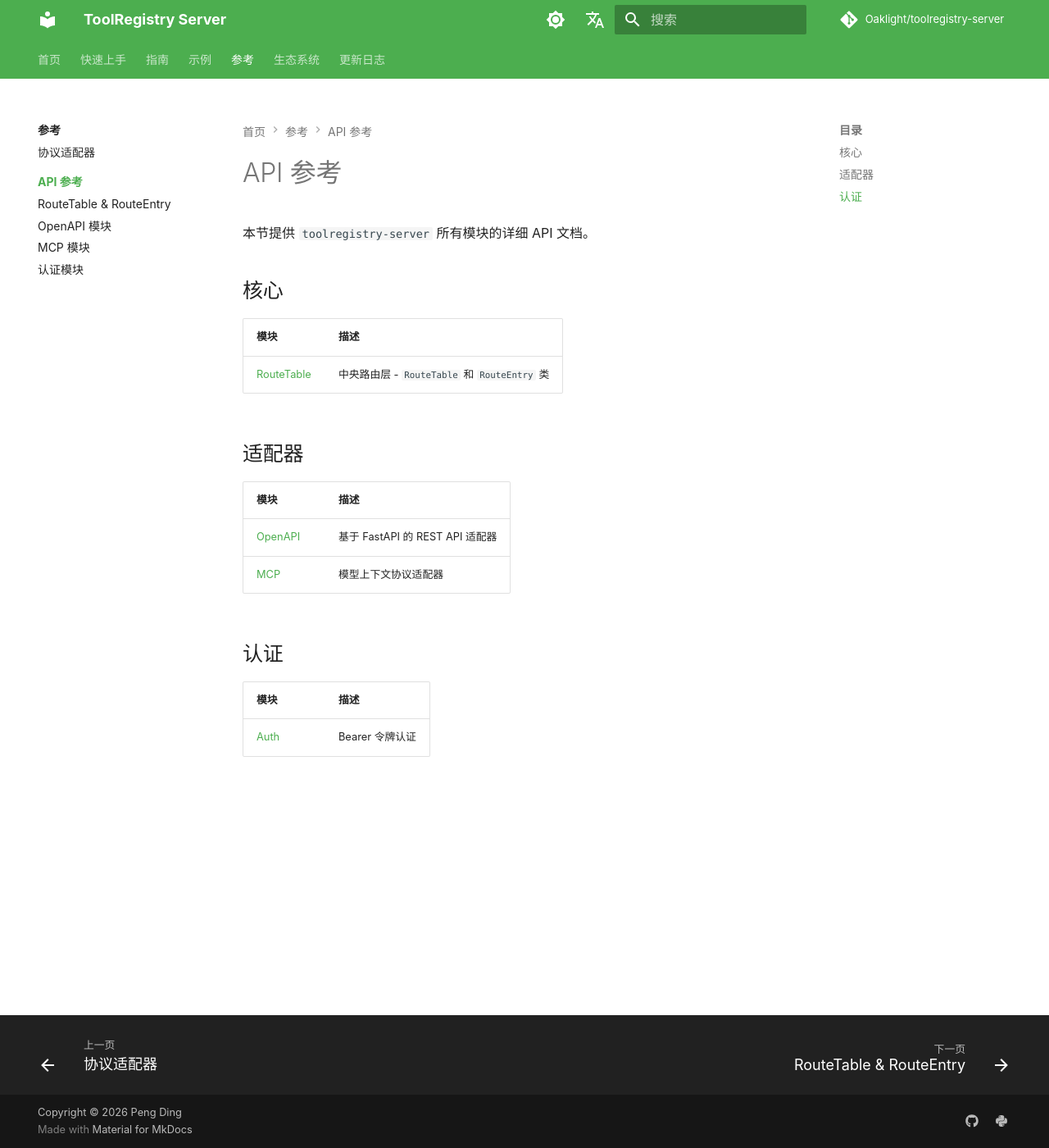
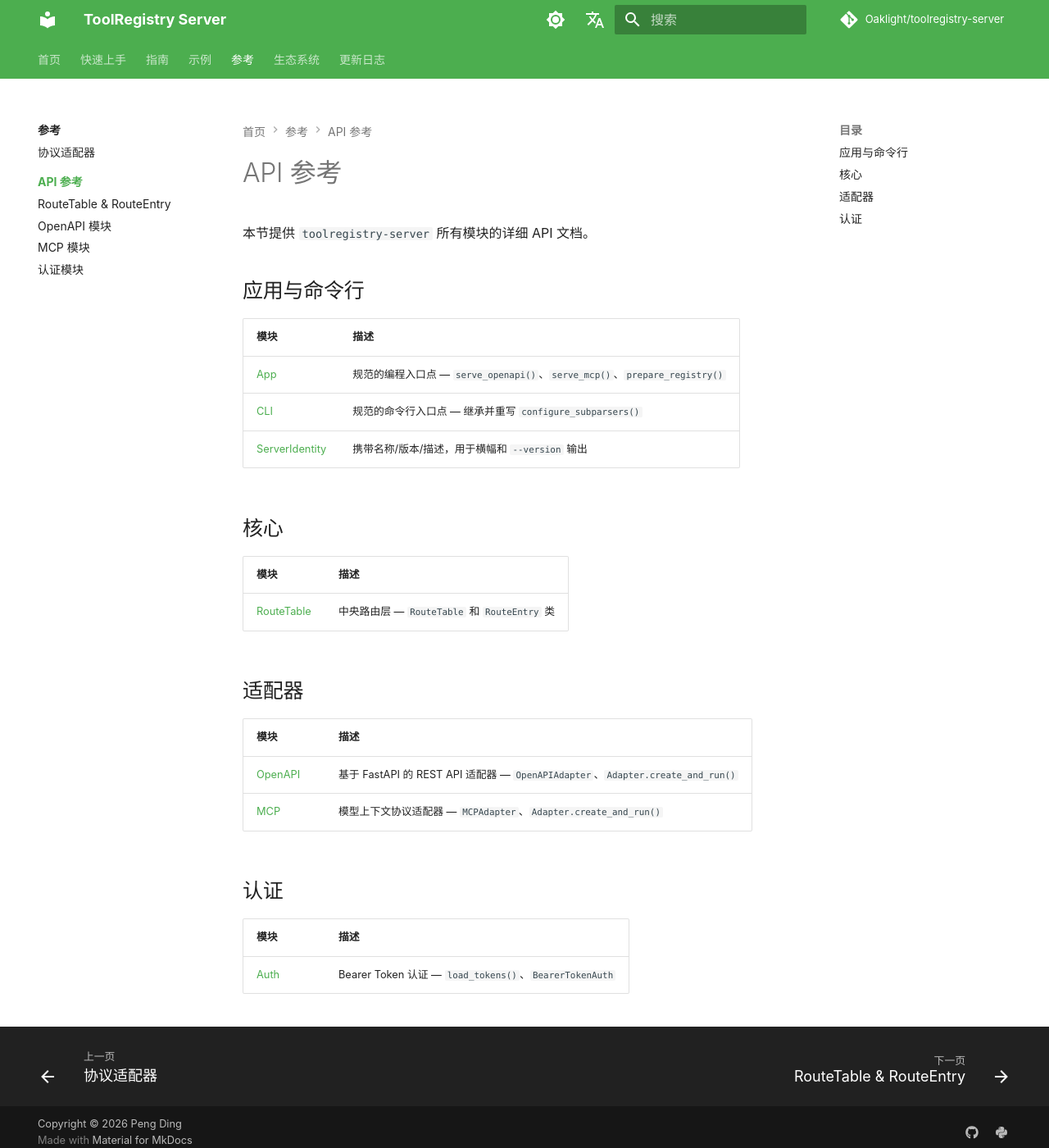
Before and after one commit to Oaklight/toolregistry-server, an MkDocs documentation site: the page built from docs/reference/api/index.md, in a window 1280 px wide and 1400 px high. Shown: the whole window at 82% size. Built offline with MkDocs 1.6.1 and Material for MkDocs 9.7.7, drawn with Linux system fonts in a browser that asks for light colours; some web fonts are replaced; comment, search, counter and statistics services are not loaded.

Commit message:
docs(zh): add App, CLI, ServerIdentity to API reference index for v0.4.0

```diff
--- a/docs/reference/api/index.md
+++ b/docs/reference/api/index.md
@@ -6,21 +6,29 @@ title: API 参考
 
 本节提供 `toolregistry-server` 所有模块的详细 API 文档。
 
+## 应用与命令行
+
+| 模块 | 描述 |
+|------|------|
+| [App](app.md) | 规范的编程入口点 — `serve_openapi()`、`serve_mcp()`、`prepare_registry()` |
+| [CLI](cli.md) | 规范的命令行入口点 — 继承并重写 `configure_subparsers()` |
+| [ServerIdentity](server_identity.md) | 携带名称/版本/描述，用于横幅和 `--version` 输出 |
+
 ## 核心
 
 | 模块 | 描述 |
 |------|------|
-| [RouteTable](core/route_table.md) | 中央路由层 - `RouteTable` 和 `RouteEntry` 类 |
+| [RouteTable](core/route_table.md) | 中央路由层 — `RouteTable` 和 `RouteEntry` 类 |
 
 ## 适配器
 
 | 模块 | 描述 |
 |------|------|
-| [OpenAPI](openapi.md) | 基于 FastAPI 的 REST API 适配器 |
-| [MCP](mcp.md) | 模型上下文协议适配器 |
+| [OpenAPI](openapi.md) | 基于 FastAPI 的 REST API 适配器 — `OpenAPIAdapter`、`Adapter.create_and_run()` |
+| [MCP](mcp.md) | 模型上下文协议适配器 — `MCPAdapter`、`Adapter.create_and_run()` |
 
 ## 认证
 
 | 模块 | 描述 |
 |------|------|
-| [Auth](auth.md) | Bearer 令牌认证 |
+| [Auth](auth.md) | Bearer Token 认证 — `load_tokens()`、`BearerTokenAuth` |
```
